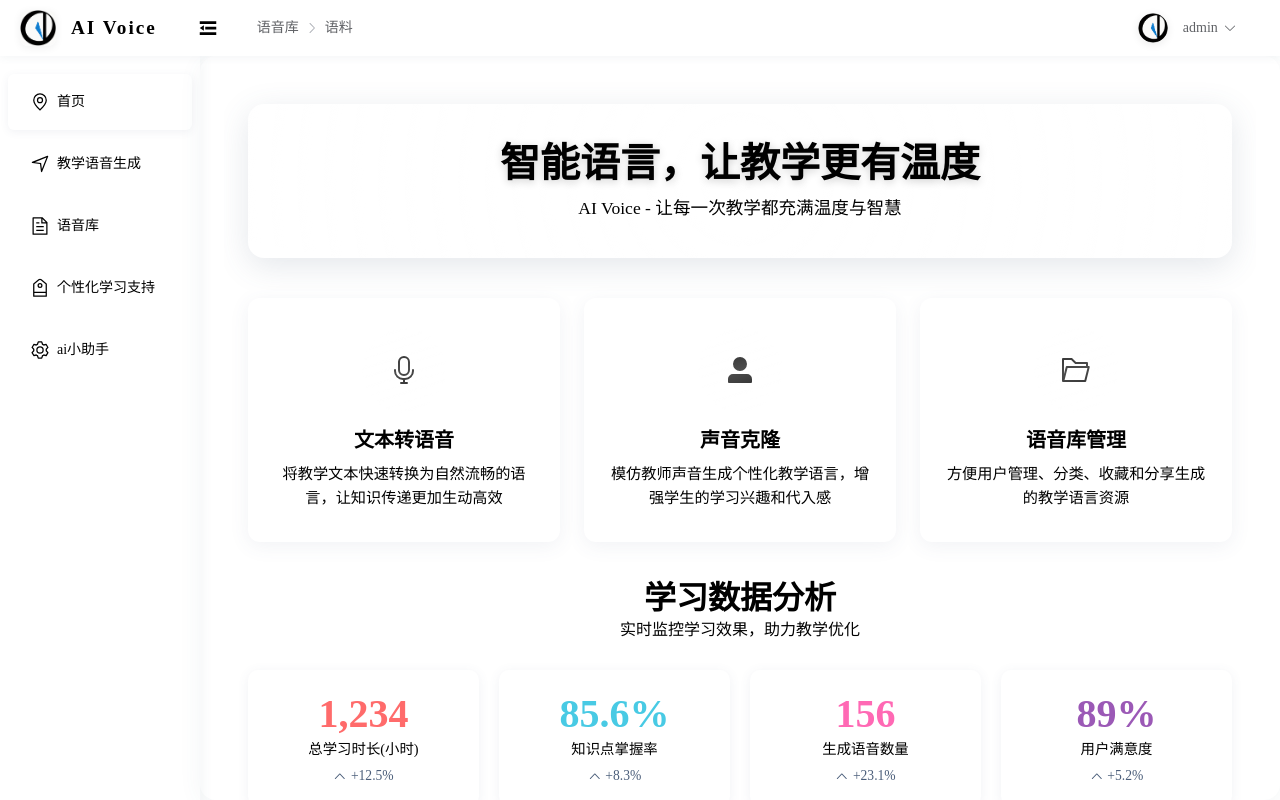
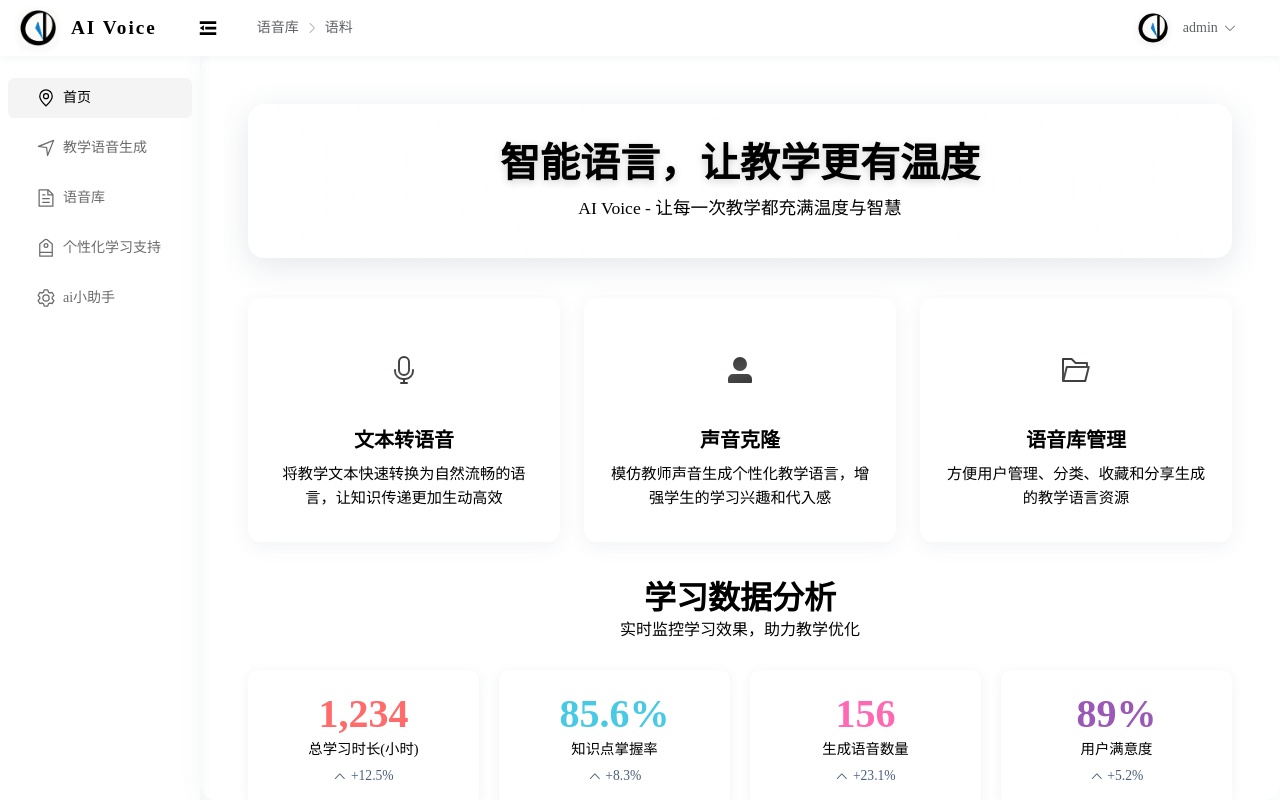
Before and after one commit to ysh290/AI-voice, a Vue app: page /layout/home in a window 1280 px wide. Built offline with nearby package versions, Linux system fonts and the light colour scheme.

Commit message:
修改侧边栏点击效果
modified:   src/layout/index.vue

```diff
--- a/src/layout/index.vue
+++ b/src/layout/index.vue
@@ -106,7 +106,7 @@ const isCollapse = ref(false)
   --btn-color: #4b5e7a;
   --hover-bg: #e9ecf3;
   --active-bg: #d6dbe9;
-  --gradient-main: linear-gradient(90deg, #4b5e7a 0%, #6c6f93 100%);
+  --gradient-main: linear-gradient(90deg, #020508 0%, #1b1d36 100%);
 }
 .layout_tabbar {
   background: var(--card-color);
@@ -200,7 +200,8 @@ const isCollapse = ref(false)
   // width: 200px;
   height: 100vh;
   box-shadow: 2px 0 12px rgba(75, 94, 122, 0.06);
-  transition: width 0.3s cubic-bezier(0.4, 2, 0.6, 1);
+  // transition: width 0.3s cubic-bezier(0.4, 2, 0.6, 1);//开启会有动弹效果
+  transition: 0.1 ease;
   overflow: hidden;
   .scrollbar {
     height: calc(100vh - 56px);
@@ -211,23 +212,29 @@ const isCollapse = ref(false)
     border: none;
     .el-menu-item {
       border-radius: 6px;
-      margin: 6px 8px;
-      color: var(--main-color);
+      margin: 10px 8px;
+      height: 40px;
+      // color: var(--sub-color);
+      color:#6b6b6b;
       font-weight: 500;
       transition:
         background 0.2s,
         color 0.2s;
       &:hover {
-        background: var(--hover-bg);
-        color: var(--btn-color) !important;
+        // background: var(--main-color);
+        // color: var(--btn-color) !important;
+        background-color: #f4f4f4;
+        color:#1b1b1b
       }
       &.is-active {
-        background: var(--gradient-main);
-        // color: #fff !important;
-        box-shadow: 0 2px 8px rgba(75, 94, 122, 0.08);
+        // background: var(--gradient-main);
+        background:#f4f4f4;
+        color: #000000 ;
+        // box-shadow: 0 2px 8px rgba(75, 94, 122, 0.08);
       }
       .el-icon {
         font-size: 20px;
+        margin-left: 6px;//防止关闭侧边栏时文字突然消失
       }
     }
   }
```
